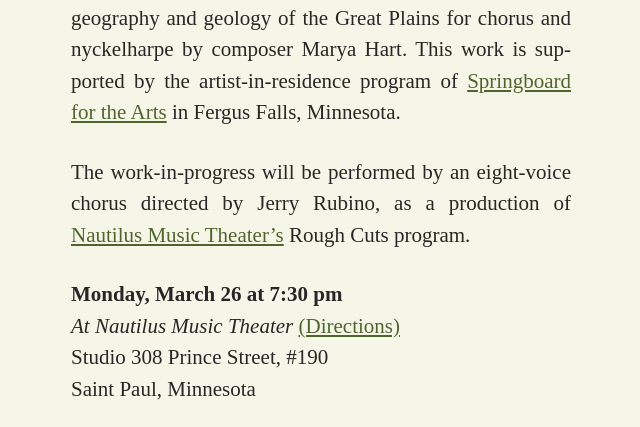
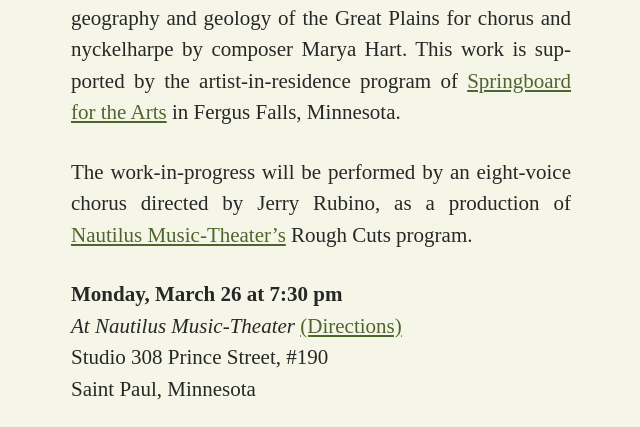
Before and after one commit to tinykite/prairie-cantata, a Jekyll site: the page built from index.md, in a window 1280 px wide. Shown: the part 815-1242 px from the top of the page, without its empty margins (319-959 px from the left). Built offline with Jekyll 4.4.1, drawn with Linux system fonts in a browser that asks for light colours; some web fonts are replaced.

```diff
--- a/index.md
+++ b/index.md
@@ -5,10 +5,10 @@ f the great inland grass sea that was the North American prairie, one percent re
 
 The Prairie Cantata is a meditation on the natural history, geography and geology of the Great Plains for chorus and nyckelharpe by composer Marya Hart. This work is supported by the artist-in-residence program of [Springboard for the Arts](https://springboardforthearts.org) in Fergus Falls, Minnesota.
 
-The work-in-progress will be performed by an eight-voice chorus directed by Jerry Rubino, as a production of [Nautilus Music Theater's](http://www.nautilusmusictheater.org) Rough Cuts program.
+The work-in-progress will be performed by an eight-voice chorus directed by Jerry Rubino, as a production of [Nautilus Music-Theater's](http://www.nautilusmusictheater.org) Rough Cuts program.
 
 **Monday, March 26 at 7:30 pm**
-_At Nautilus Music Theater_ [(Directions)](https://www.google.com/maps/dir/''/nautilus+music+theater/@44.9492435,-93.1535978,12z/data=!4m8!4m7!1m0!1m5!1m1!1s0x87f7d55b4c90fe1b:0x951f55ee2fb41800!2m2!1d-93.083558!2d44.9492649)
+_At Nautilus Music-Theater_ [(Directions)](https://www.google.com/maps/dir/''/nautilus+music+theater/@44.9492435,-93.1535978,12z/data=!4m8!4m7!1m0!1m5!1m1!1s0x87f7d55b4c90fe1b:0x951f55ee2fb41800!2m2!1d-93.083558!2d44.9492649)
 Studio 308 Prince Street, #190
 Saint Paul, Minnesota
 
```
